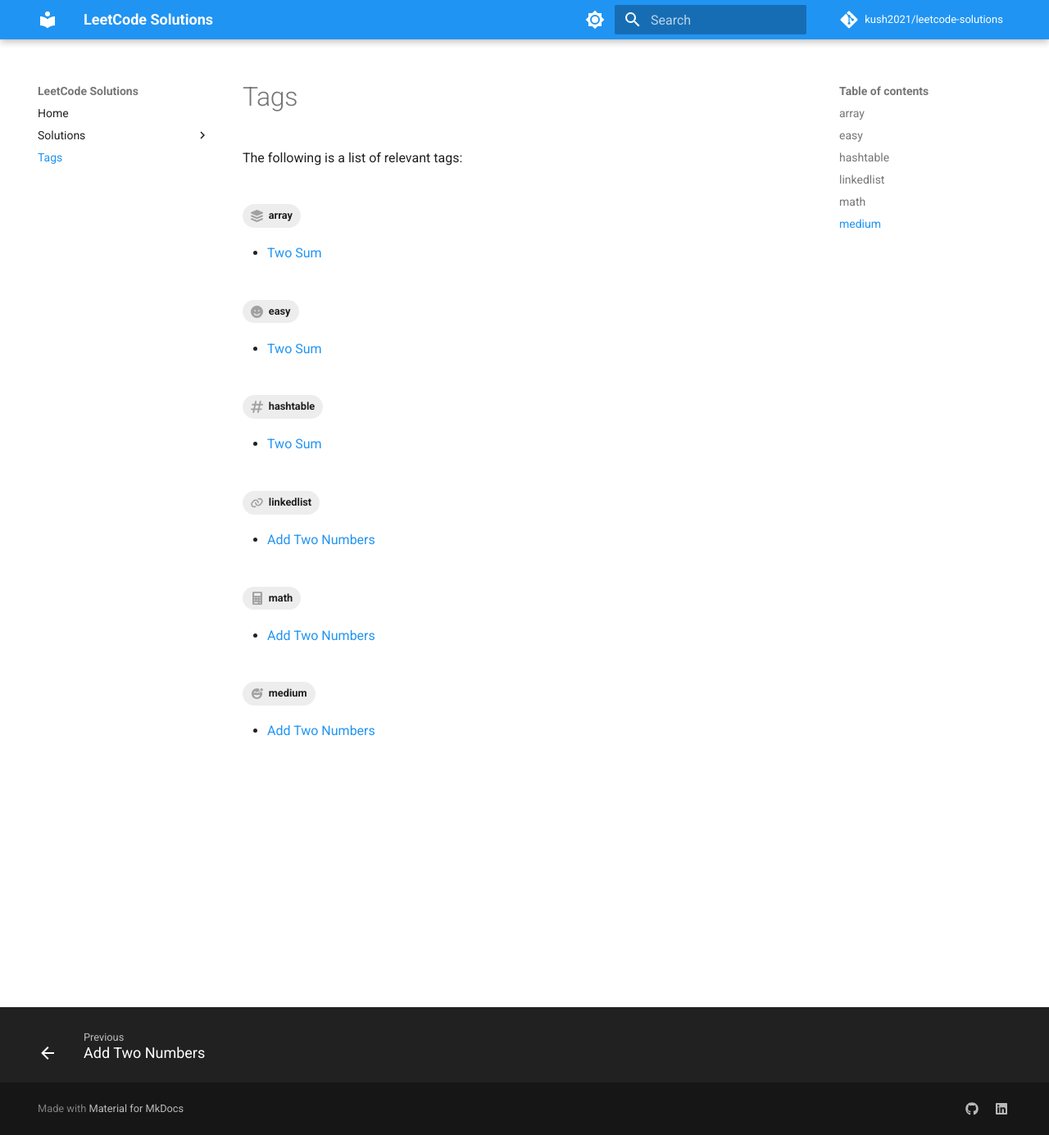
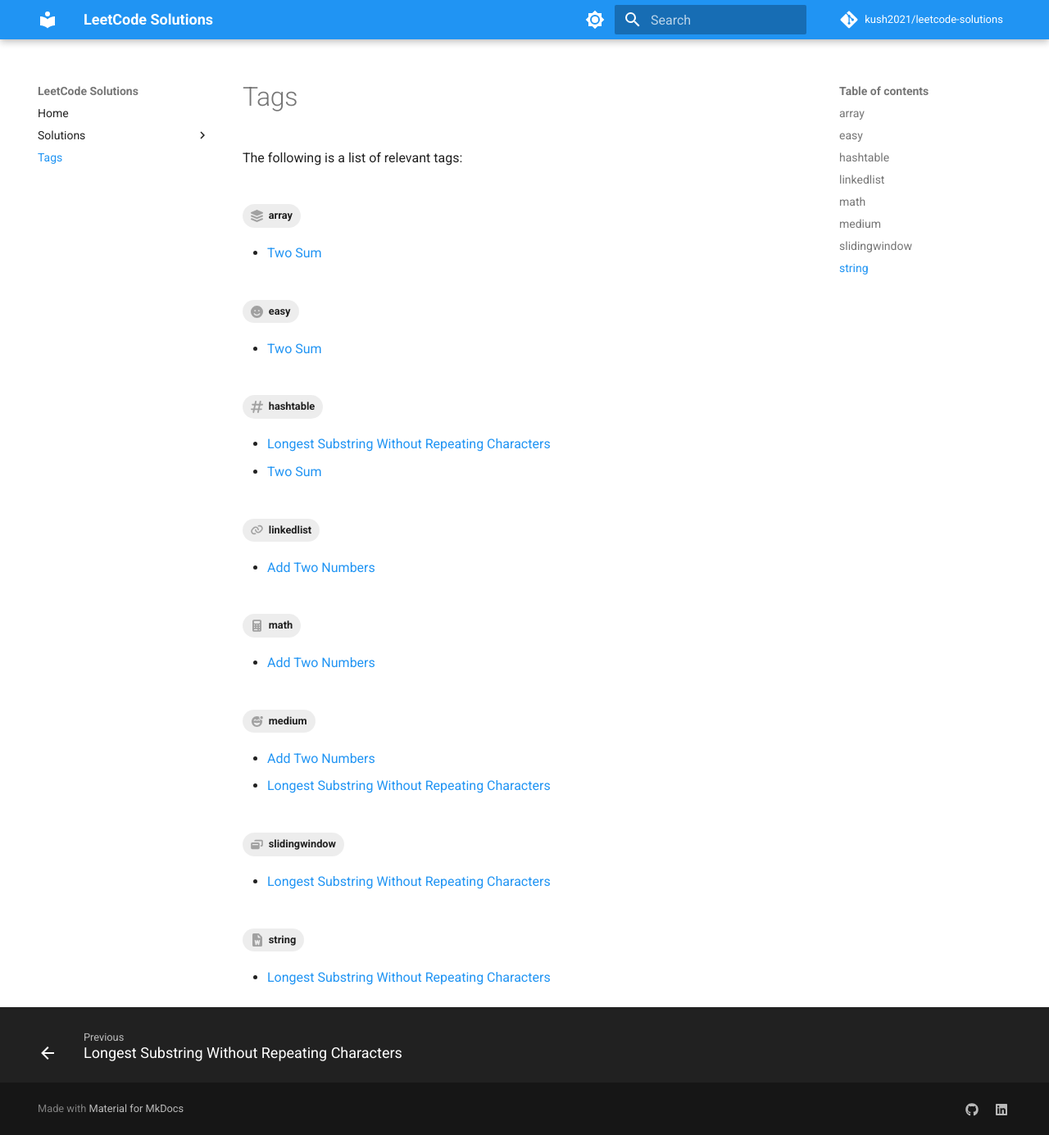
Before and after one commit to kush2021/leetcode-solutions, an MkDocs documentation site: the page built from docs/tags.md, in a window 1280 px wide and 1385 px high. Shown: the whole window at 82% size. Built offline with MkDocs 1.6.1 and Material for MkDocs 9.7.7, drawn with Linux system fonts in a browser that asks for light colours; comment, search, counter and statistics services are not loaded; some of the changed lines change nothing that is shown.

Commit message:
Finished Longest Substring Without Repeating Characters

````diff
--- /dev/null
+++ b/docs/solutions/longest-substring-without-repeating-characters.md
@@ -0,0 +1,71 @@
+---
+tags:
+  - hashtable
+  - medium
+  - slidingwindow
+  - string
+---
+
+# Longest Substring Without Repeating Characters
+
+## Intuition
+
+The naive approach to solving this problem is to use a nested loop and calculate
+every possible substring in turn while keeping track of the longest substring
+without repeating characters. However, this has a time complexity of $O(n^2)$.
+In order to solve this question in one pass, we need to use the sliding window
+approach.
+
+The sliding window will keep track of the current substring we are considering.
+Whenever we find a repeated character, we can shorten the window so that it
+moves forward and excludes the last location of the repeated character. We can
+continue until the window reaches the end of the string.
+
+## Approach
+
+Initialize two pointers, `left` and `right` to keep track of the start and end
+of the window. We also need a hash table to provideconstant-time lookup for the
+location of last characters found. For every iteration, first check if the
+current character (note that the current character is indexed using the `right`
+pointer) has already been found. If not, add the character and the current index
+to the map. Otherwise, check if the previous location of the current character
+is inside of our window. If not, we can just continue our loop. However, if the
+previous location is inside our current window, we need to increment the start
+of the window to be just after that previous location. At the end of each
+iteration, calculate the maximum value of the susbtring using the current window
+and the current maximum.
+
+## Complexity
+
+### Time Complexity
+
+The time complexity is $O(n)$ where $n$ is the length of the input string `s`.
+This is because we are looping through the entire string once and each iteration
+is constant-time.
+
+### Space Complexity
+
+The space complexity is $O(n)$ where $n$ is the length of the input string `s`.
+This is because we need space for $n$ key-value pairs (at most).
+
+## Code
+
+```cpp
+class Solution {
+public:
+    int lengthOfLongestSubstring(string s) {
+        if (s.size() == 0) return 0;
+        unsigned short left = 0, right = 0, longestSubstr = 0;
+        std::unordered_map<char, int> lastCharLocation;
+        while (right < s.size()) {
+            auto it = lastCharLocation.find(s[right]);
+            if (it != lastCharLocation.end() && left <= it -> second) {
+                left = it -> second + 1;
+            }
+            lastCharLocation.insert_or_assign(s[right], right);
+            longestSubstr = std::max<unsigned short>(longestSubstr, right++ - left + 1);
+        }
+        return longestSubstr;
+    }
+}
+```
--- a/mkdocs.yml
+++ b/mkdocs.yml
@@ -11,6 +11,8 @@
     linkedlist: linkedlist
     math: math
     medium: medium
+    slidingwindow: slidingwindow
+    string: string
 extra_css:
   - https://cdnjs.cloudflare.com/ajax/libs/KaTeX/0.16.7/katex.min.css
 extra_javascript:
@@ -32,6 +34,7 @@
   - Solutions:
     - Two Sum: solutions/two-sum.md
     - Add Two Numbers: solutions/add-two-numbers.md
+    - Longest Substring Without Repeating Characters: solutions/longest-substring-without-repeating-characters.md
   - Tags: tags.md
 plugins:
  - search
@@ -54,6 +57,8 @@
       linkedlist: fontawesome/solid/link
       math: fontawesome/solid/calculator
       medium: fontawesome/solid/face-grin-beam-sweat
+      slidingwindow: fontawesome/solid/window-restore
+      string: fontawesome/solid/file-word
   name: material
   palette:
     - media: "(prefers-color-scheme: light)"
````
